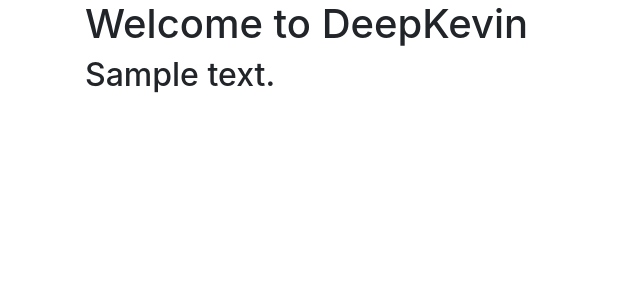
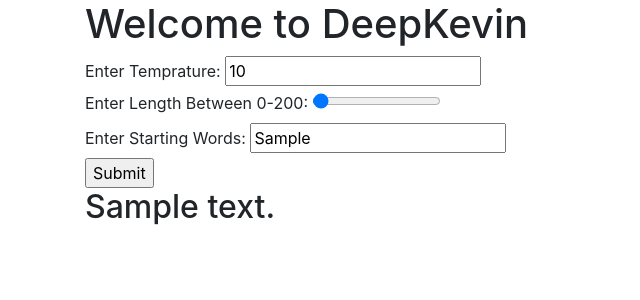
Before and after one commit to Ethoe/DeepKevin, a Flask app: template server/templates/index.html in a window 1280 px wide. Shown: the part 56-356 px from the top of the page, without its empty margins (0-640 px from the left). Run offline with Flask 2, Linux system fonts and the light colour scheme; the template is opened without the code that fills it: most values are stand-ins (such as "Sample title", 1, 10 or a date in 2020); some libraries are stand-ins or nearby versions.

Commit message:
setting up form requests

```diff
--- a/server/app.py
+++ b/server/app.py
@@ -1,4 +1,4 @@
-from flask import Flask, render_template, session
+from flask import Flask, render_template, request
 import generate_text as gpt
 
 app = Flask(__name__)
@@ -6,13 +6,24 @@ app = Flask(__name__)
 app.config.update(SECRET_KEY='osd(99092=36&462134kjKDhuIS_d23')
 
 
-@app.route('/')
+@app.route('/', methods=["GET", "POST"])
 def index():
-    print("serving")
-    generator = gpt.Generator()
-    text = generator.generate()
-    return render_template('index.html', text=text)
+    text = ""
+    temp = 1
+    length = 50
+    words = ""
+    if request.method == "POST":
+        generator = gpt.Generator()
+        temp = request.form.get('temp')
+        length = request.form.get('length')
+        words = request.form.get('words')
+        text = generator.generate(temprature=float(temp), length=int(length), prefix=words)
 
+    return render_template('index.html', text=text, temp=temp, length=length, words=words)
+
+@app.route('/about')
+def about():
+    return render_template('about.html')
 
 if __name__ == "__main__":
     app.run()
--- /dev/null
+++ b/server/templates/about.html
@@ -0,0 +1,6 @@
+{% extends 'base.html' %}
+
+{% block content %}
+<h1>{% block title %} Welcome to DeepKevin {% endblock %}</h1>
+<h3>its kevin in a gpt2 model lol</h3>
+{% endblock %}
--- a/server/templates/base.html
+++ b/server/templates/base.html
@@ -23,7 +23,7 @@
         <div class="collapse navbar-collapse" id="navbarNav">
             <ul class="navbar-nav">
                 <li class="nav-item active">
-                    <a class="nav-link" href="#">About</a>
+                    <a class="nav-link" href="{{ url_for('about')}}">About</a>
                 </li>
             </ul>
         </div>
--- a/server/templates/index.html
+++ b/server/templates/index.html
@@ -2,5 +2,17 @@
 
 {% block content %}
 <h1>{% block title %} Welcome to DeepKevin {% endblock %}</h1>
+<form action="/" method="post">
+    <label for="temp">Enter Temprature:</label>
+    <input type="number" name="temp" value={{ temp }} required>
+    <br>
+    <label for="length">Enter Length Between 0-200:</label>
+    <input type="range" min="0" max="200" name="length" value={{ length }} required>
+    <br>
+    <label for="words">Enter Starting Words:</label>
+    <input type="text" name="words" value={{ words }}>
+    <br>
+    <input type="submit" value="Submit">
+</form>
 <h2>{{ text }}</h2>
 {% endblock %}
```
Also changed, not shown: server/generate_text.py (+5 -4 lines).
